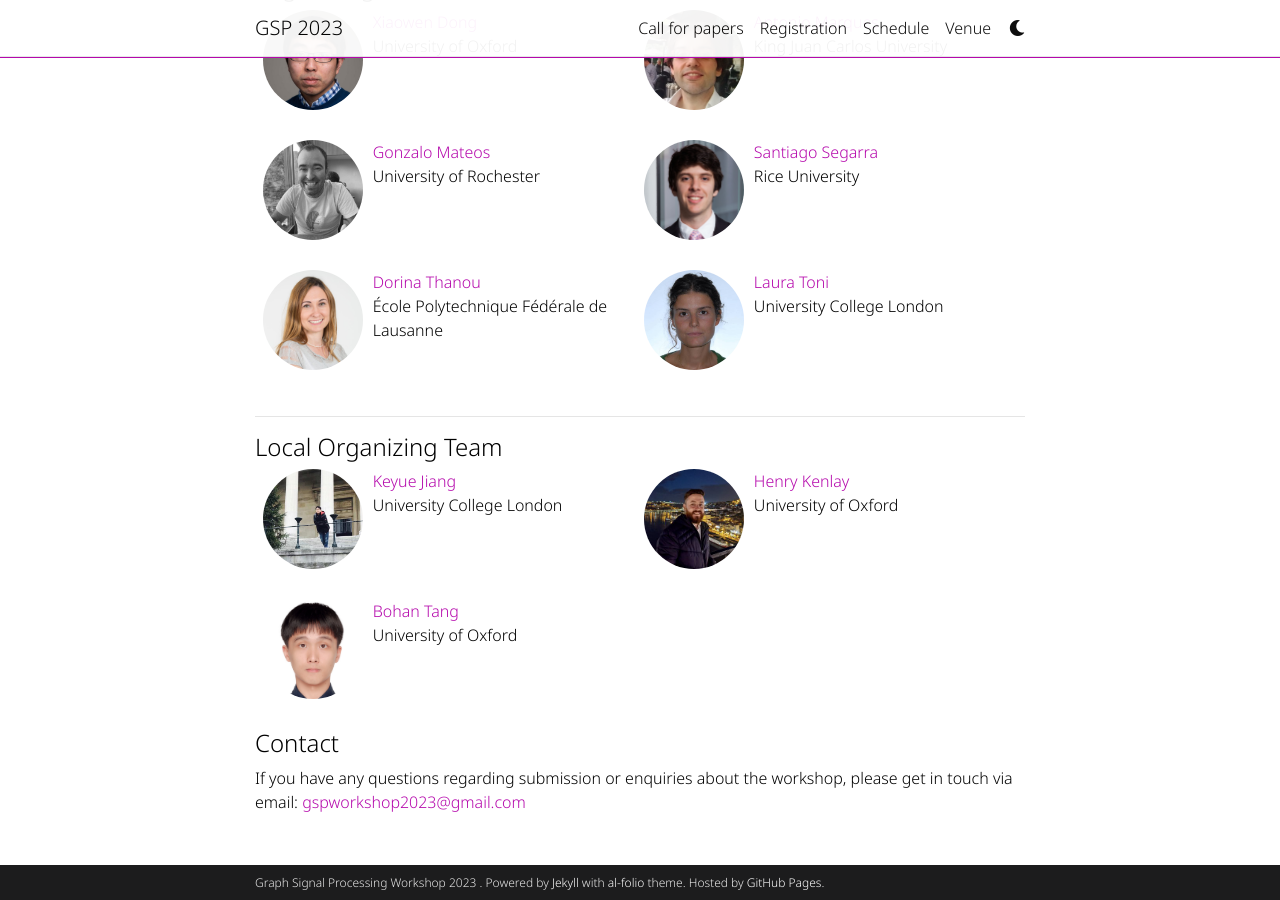
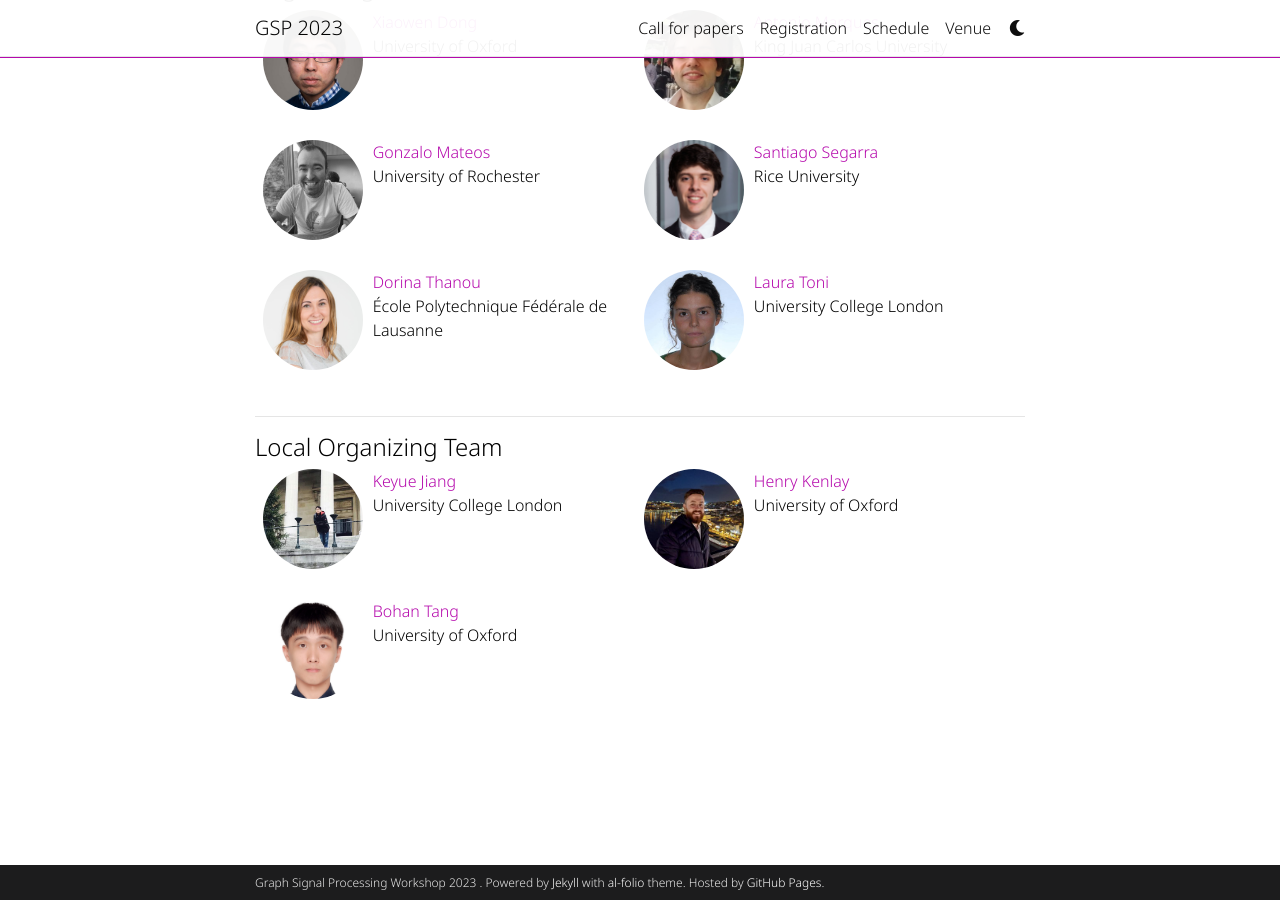
Before and after one commit to shreyasvinaya/gspworkshop2025.github.io, a Jekyll site: the page built from _pages/about.md, in a window 1280 px wide and 900 px high, scrolled down 1583 px. Built offline with Jekyll 4.4.1, drawn with Linux system fonts in a browser that asks for light colours; full-size pictures stand in for the smaller copies a plugin makes; comment, search, counter and statistics services are not loaded; a style sheet for code colours, icons or effects is not loaded.

Commit message:
Update about.md

```diff
--- a/_pages/about.md
+++ b/_pages/about.md
@@ -68,7 +68,3 @@ The workshop will provide a warm welcome to experts and practitioners from acade
 --->
 
 {% include local_team.html %}
-
-#### Contact
-If you have any questions regarding submission or enquiries about the workshop, please get in touch via email: [gspworkshop2023@gmail.com](mailto:gspworkshop2023@gmail.com)
-<br/>
```
